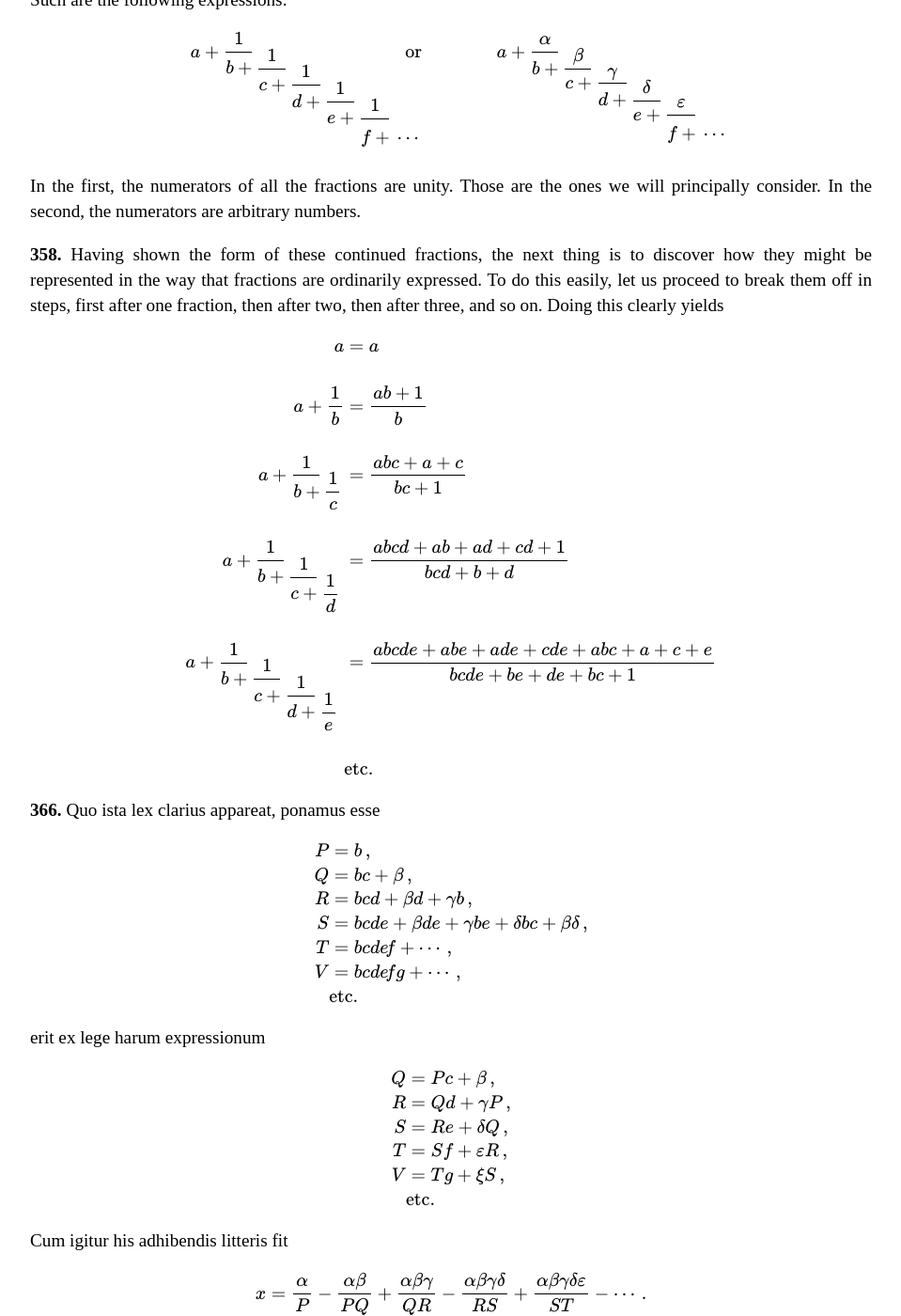
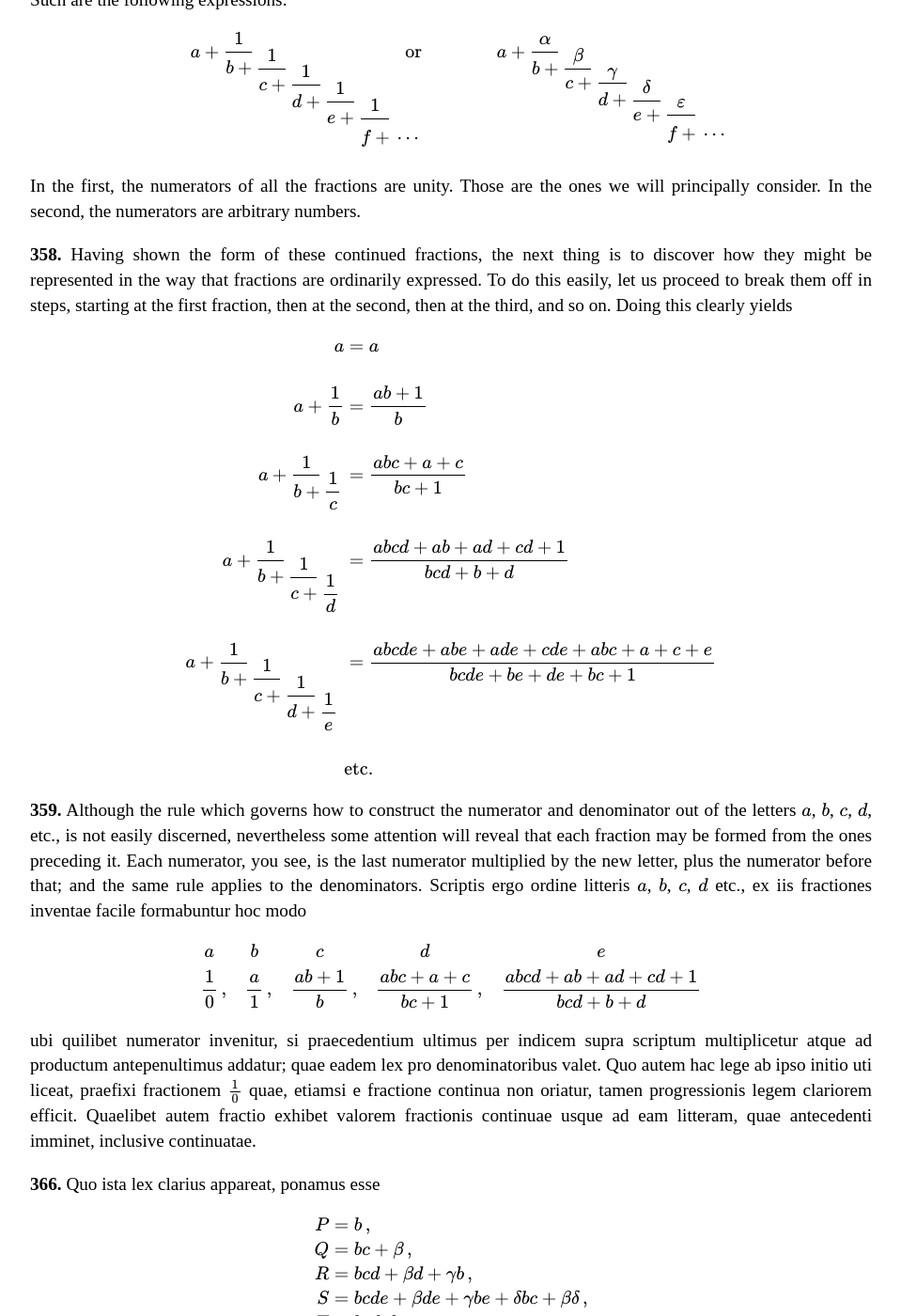
Before and after one commit to ttdoucet/ttdoucet.github.io, a Jekyll site: the page built from euler/e101-en.html, in a window 1280 px wide and 1400 px high, scrolled down 580 px. Shown: the whole window at 94% size, without its empty margins (160-1119 px from the left). Built offline with Jekyll 4.4.1, drawn with Linux system fonts in a browser that asks for light colours; formulas are drawn with MathJax 3.

Commit message:
more translation

```diff
--- a/euler/e101-en.html
+++ b/euler/e101-en.html
@@ -56,7 +56,7 @@ Having shown the form of these continued fractions, the next thing is to
 discover how they might be represented in the way that fractions
 are ordinarily expressed.
 To do this easily, let us proceed to break them off in steps,
-first after one fraction, then after two, then after three, and so on.
+starting at the first fraction, then at the second, then at the third, and so on.
 Doing this clearly yields
 
 
@@ -70,6 +70,43 @@ a &= a\cr\cr
                                                         {bcde + be + de + bc + 1}}\cr\cr
 &\hbox{etc.}\cr
 \end{aligned}
+
+
+<p><esec>359.</esec>
+Although the rule which governs how to construct the numerator and
+denominator out of the letters \(a\), \(b\), \(c\), \(d\), etc., is
+not easily discerned,
+nevertheless some attention will reveal that each fraction may be
+formed from the ones preceding it.
+
+Each numerator, you see, is the last numerator multiplied by the new
+letter, plus the numerator before that; and the same rule applies to
+the denominators.
+
+Scriptis ergo ordine litteris
+\(a\), \(b\), \(c\), \(d\) etc.,
+ex iis fractiones inventae facile formabuntur hoc modo
+
+\begin{array}{ccccc}
+a\phantom{\,,} & b\phantom{\,,} & c\phantom{\,,} & d\phantom{\,,} & e \\
+\displaystyle{1 \over 0}\,,
+& \displaystyle{a \over 1}\,,
+& \displaystyle{ {ab + 1}\over b}\,,
+& \displaystyle{ {abc + a + c}\over {bc + 1}}\,,
+& \displaystyle{ {abcd + ab + ad + cd + 1}\over {bcd + b + d}} \\
+\end{array}
+
+ubi quilibet numerator invenitur,
+si praecedentium ultimus per indicem supra
+scriptum multiplicetur atque ad productum antepenultimus addatur;
+quae eadem lex pro denominatoribus valet.
+Quo autem hac lege ab ipso initio uti liceat,
+praefixi fractionem \(1\over 0\) quae,
+etiamsi e fractione continua non oriatur,
+tamen progressionis legem clariorem efficit.
+Quaelibet autem fractio exhibet valorem fractionis continuae usque ad eam litteram,
+quae antecedenti imminet,
+inclusive continuatae.
 
 
 <p><esec>366.</esec>
```
Also changed, not shown: euler/e101.html (+5 -5 lines).
